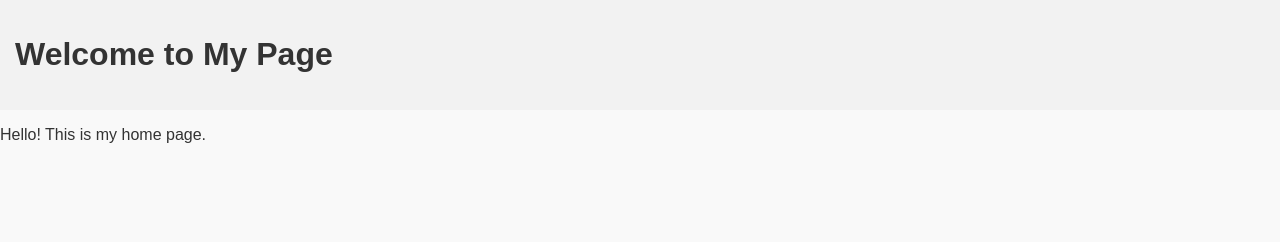
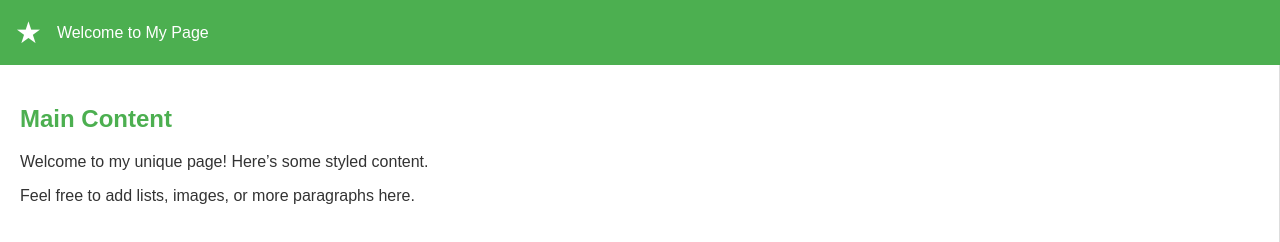
Before and after one commit to ItStudentLL/alx_html_css, a plain HTML site: page css_basic/index.html in a window 1280 px wide. Shown: the top 242 px of the page. Drawn offline with Linux system fonts and the light colour scheme.

Commit message:
Add logo and enhanced styling for header, article, aside, and footer

```diff
--- a/css_basic/index.html
+++ b/css_basic/index.html
@@ -9,10 +9,17 @@
  </head>
  <body class="works_on_smartphone">
    <header>
-    <h1>Welcome to My Page</h1>
+    <ul>
+     <li class="logo">&#9733;</li>
+     <li>Welcome to My Page</li>
+    </ul>
    </header>
    <main>
-    <p>Hello! This is my home page.</p>
+     <article>
+      <h2>Main Content</h2>
+      <p>Welcome to my unique page! Here’s some styled content.</p>
+      <p>Feel free to add lists, images, or more paragraphs here.</p>
+    </article>
    </main>
  </body>
 </html>
--- a/css_basic/styles.css
+++ b/css_basic/styles.css
@@ -1,10 +1,13 @@
-/* styles.css - custom styles will go here */
+/* styles.css - updated custom styles */
 
 body {
   display: flex;
   flex-direction: column;
   min-height: 100vh;
   margin: 0;
+  font-family: Arial, sans-serif;
+  background-color: #fafafa;
+  color: #333;
 }
 
 main {
@@ -13,19 +16,52 @@ main {
   flex: auto;
 }
 
+/* Article styling */
 article {
   flex: 2;
   overflow-y: auto;
-  padding: 10px;
+  padding: 20px;
+  background-color: #ffffff;
+  border-right: 1px solid #ddd;
 }
 
+article h2 {
+  color: #4CAF50;
+}
+
+/* Aside styling */
 aside {
   flex: 1;
   overflow-y: auto;
-  padding: 10px;
+  padding: 20px;
+  background-color: #f0f0f0;
 }
 
+/* Header and Footer styling */
 header, footer {
   padding: 15px;
-  background-color: #f2f2f2;
+  background-color: #4CAF50;
+  color: white;
 }
+
+/* Header list and logo */
+header ul {
+  list-style: none;
+  display: flex;
+  align-items: center;
+  margin: 0;
+  padding: 0;
+}
+
+header li {
+  margin-right: 15px;
+}
+
+.logo {
+  font-size: 30px;
+}
+
+article p:hover,
+aside p:hover {
+  background-color: #e0f7fa;
+}
```
Lines whose indentation alone changed are shown as unchanged.
